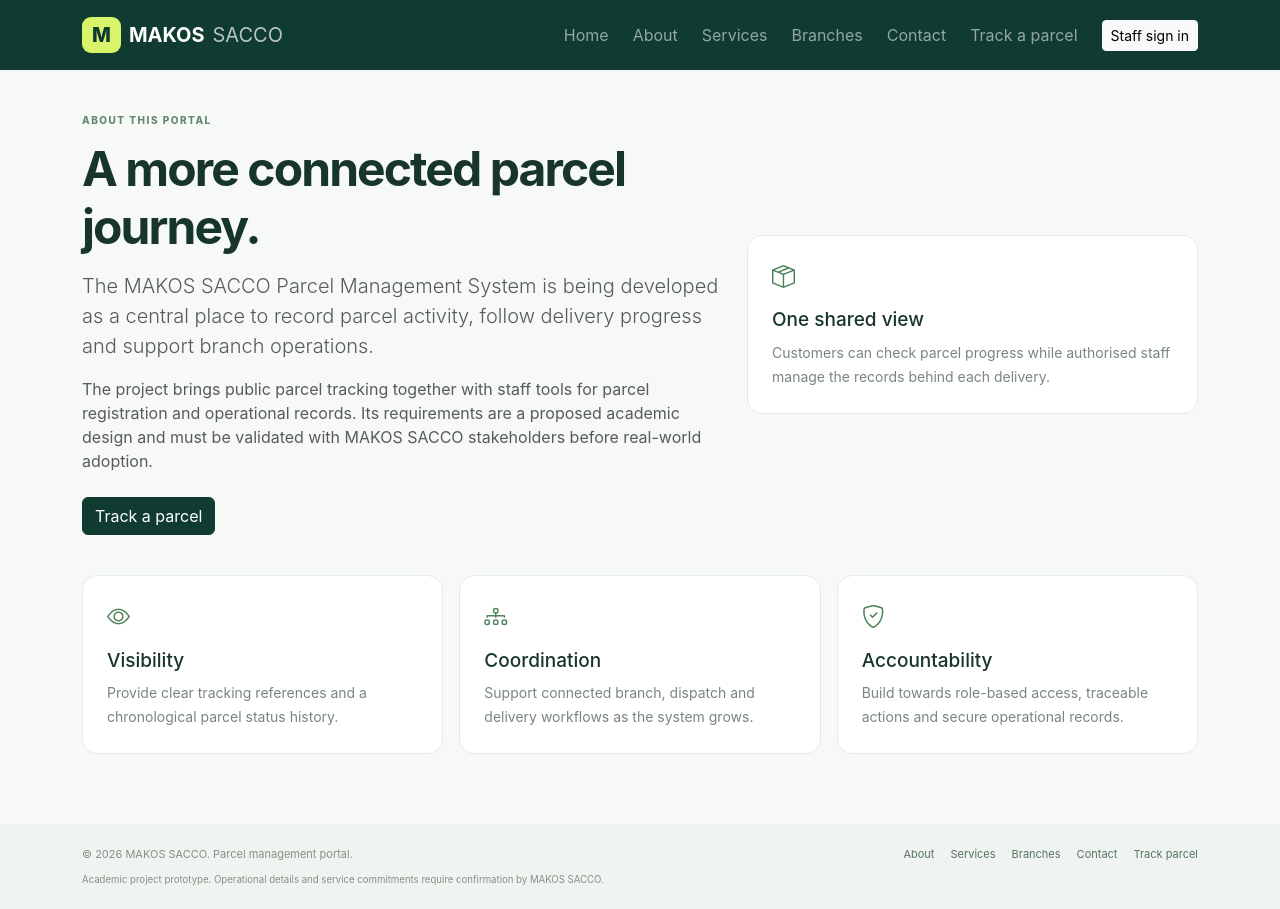
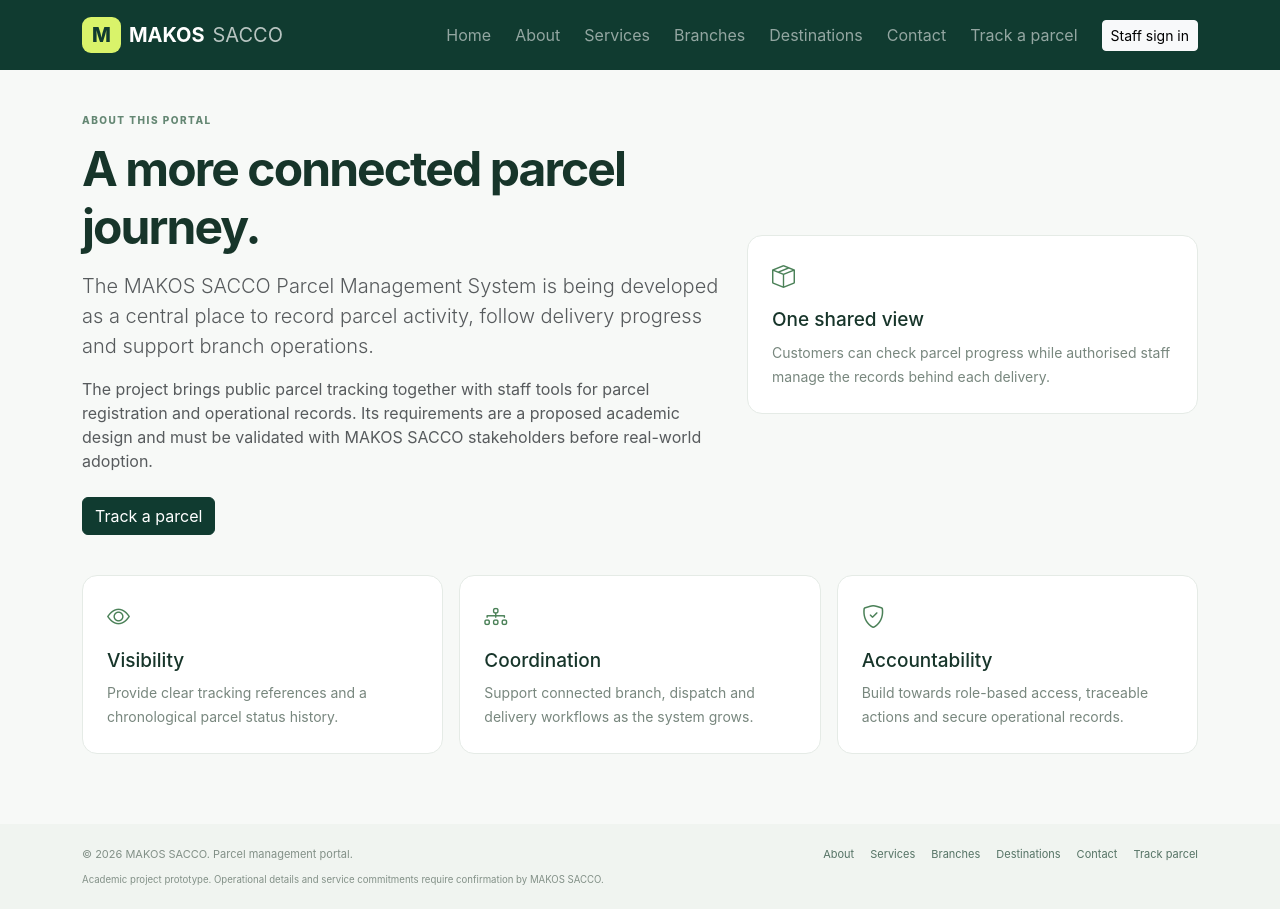
Before and after one commit to kasenge9/parcel-management-system, a Django app: page /about/ in a window 1280 px wide. Run offline with Django 5.2, Linux system fonts and the light colour scheme.

Commit message:
Add destinations directory navigation links

```diff
--- a/templates/base.html
+++ b/templates/base.html
@@ -13,7 +13,7 @@
     <a class="navbar-brand fw-bold" href="{% url 'home' %}" aria-label="MAKOS SACCO home"><span class="brand-mark">M</span> MAKOS <span class="brand-light">SACCO</span></a>
     <button class="navbar-toggler" type="button" data-bs-toggle="collapse" data-bs-target="#main-navigation" aria-controls="main-navigation" aria-expanded="false" aria-label="Toggle navigation"><span class="navbar-toggler-icon"></span></button>
     <div class="collapse navbar-collapse" id="main-navigation"><div class="navbar-nav ms-auto align-items-lg-center gap-lg-2">
-      <a class="nav-link" href="{% url 'home' %}">Home</a><a class="nav-link" href="{% url 'about' %}">About</a><a class="nav-link" href="{% url 'services' %}">Services</a><a class="nav-link" href="{% url 'branches' %}">Branches</a><a class="nav-link" href="{% url 'contact' %}">Contact</a><a class="nav-link" href="{% url 'track' %}">Track a parcel</a>
+      <a class="nav-link" href="{% url 'home' %}">Home</a><a class="nav-link" href="{% url 'about' %}">About</a><a class="nav-link" href="{% url 'services' %}">Services</a><a class="nav-link" href="{% url 'branches' %}">Branches</a><a class="nav-link" href="{% url 'destinations' %}">Destinations</a><a class="nav-link" href="{% url 'contact' %}">Contact</a><a class="nav-link" href="{% url 'track' %}">Track a parcel</a>
       {% if user.is_authenticated %}
         {% if perms.operations.view_parcel %}<a class="nav-link" href="{% url 'dashboard' %}">Dashboard</a><a class="nav-link" href="{% url 'parcel_list' %}">Parcels</a>{% endif %}
         {% if perms.operations.add_parcel %}<a class="nav-link" href="{% url 'parcel_create' %}">Register parcel</a>{% endif %}
@@ -25,6 +25,6 @@
   </div></nav>
   {% if messages %}<div class="container pt-3" aria-live="polite">{% for message in messages %}<div class="alert alert-{{ message.tags|default:'info' }} alert-dismissible fade show" role="alert">{{ message }}<button type="button" class="btn-close" data-bs-dismiss="alert" aria-label="Close"></button></div>{% endfor %}</div>{% endif %}
   <main id="main-content">{% block content %}{% endblock %}</main>
-  <footer class="site-footer"><div class="container d-flex flex-column flex-md-row justify-content-between gap-2"><span>© {% now "Y" %} MAKOS SACCO. Parcel management portal.</span><span><a href="{% url 'about' %}">About</a><a href="{% url 'services' %}">Services</a><a href="{% url 'branches' %}">Branches</a><a href="{% url 'contact' %}">Contact</a><a href="{% url 'track' %}">Track parcel</a></span></div><div class="container mt-2"><small>Academic project prototype. Operational details and service commitments require confirmation by MAKOS SACCO.</small></div></footer>
+  <footer class="site-footer"><div class="container d-flex flex-column flex-md-row justify-content-between gap-2"><span>© {% now "Y" %} MAKOS SACCO. Parcel management portal.</span><span><a href="{% url 'about' %}">About</a><a href="{% url 'services' %}">Services</a><a href="{% url 'branches' %}">Branches</a><a href="{% url 'destinations' %}">Destinations</a><a href="{% url 'contact' %}">Contact</a><a href="{% url 'track' %}">Track parcel</a></span></div><div class="container mt-2"><small>Academic project prototype. Operational details and service commitments require confirmation by MAKOS SACCO.</small></div></footer>
   <script src="https://cdn.jsdelivr.net/npm/bootstrap@5.3.3/dist/js/bootstrap.bundle.min.js"></script>
 </body></html>
```
